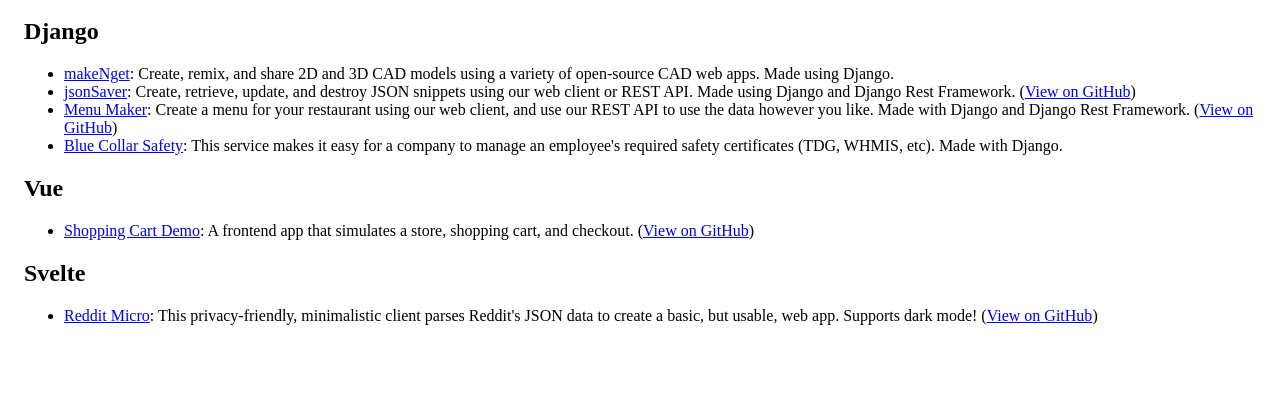
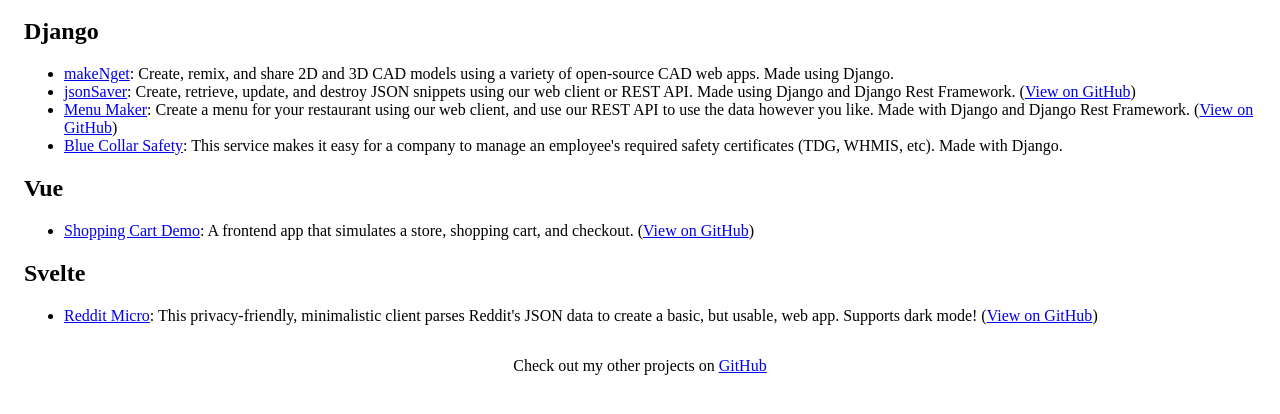
Before and after one commit to arcanemachine/arcanemachine.github.io, a plain HTML site: page index.html in a window 1280 px wide. Shown: the part 368-782 px from the top of the page. Drawn offline with Linux system fonts and the light colour scheme.

Commit message:
Add link to my GitHub account

```diff
--- a/index.html
+++ b/index.html
@@ -103,6 +103,8 @@
         </ul>
       </div>
 
+      <p class="mt-4 text-center">Check out my other projects on <a href="https://github.com/arcanemachine/">GitHub</a></p>
+
     </div>
 
 
```
